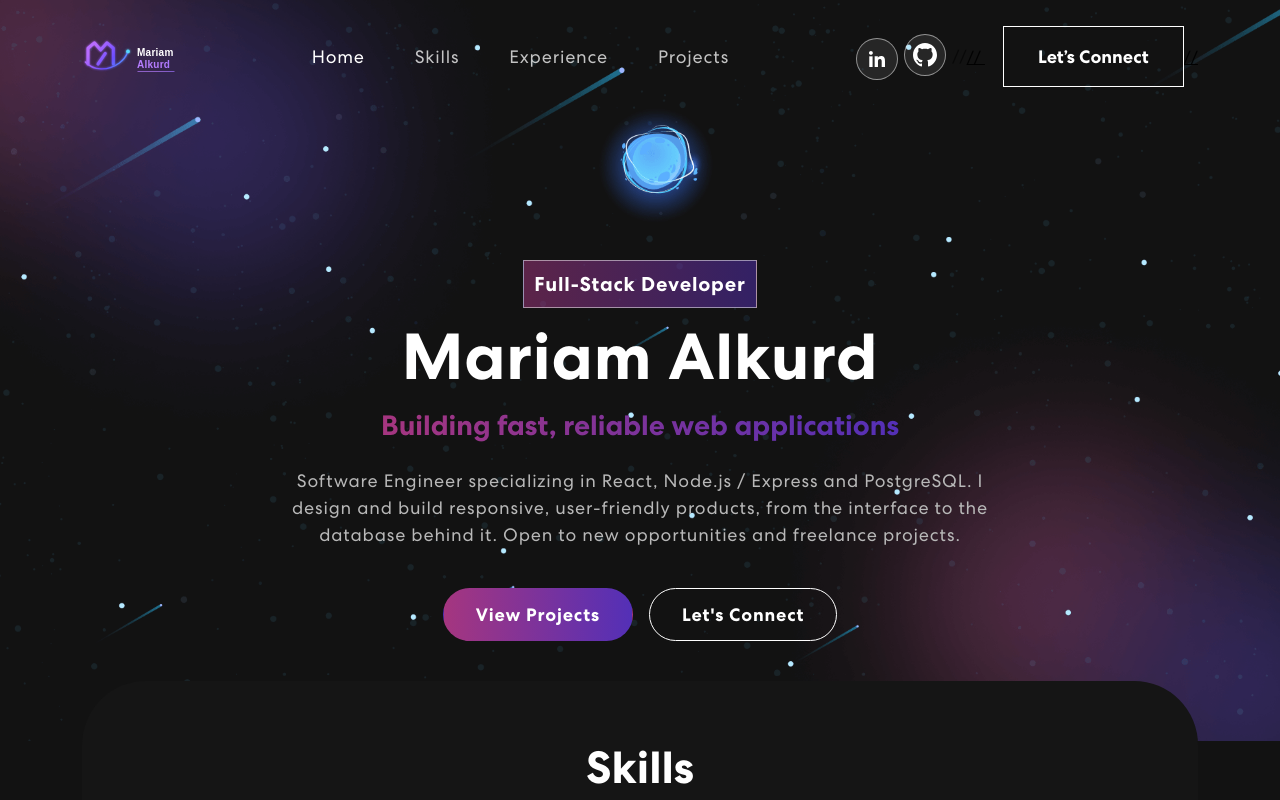
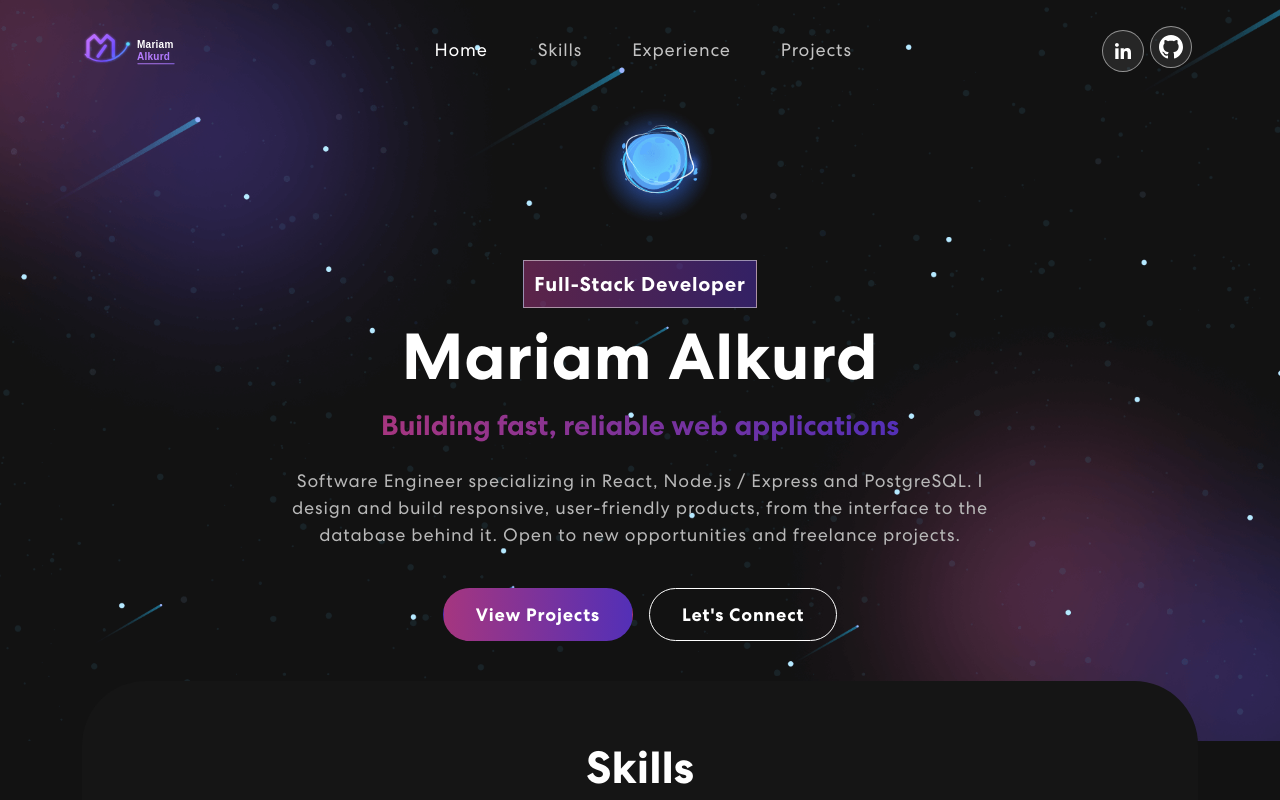
Before and after one commit to Maryamalkurd/frontPages_portfolio-, a React (Create React App) app: page / in a window 1280 px wide. Shown: the top 800 px of the page. Built offline with nearby package versions, Linux system fonts and the light colour scheme.

Commit message:
Update NavBar.js
Remove Connect

```diff
--- a/src/components/NavBar.js
+++ b/src/components/NavBar.js
@@ -62,9 +62,6 @@ export const NavBar = () => {
 </div> */}
               {/* <a href="#"><img src={navIcon3} alt="" /></a> */}
             </div>
-            // <HashLink to='/#connect'>
-            //   <button className="vvd"><span>Let’s Connect</span></button>
-            // </HashLink>
           </span>
         </Navbar.Collapse>
       </Container>
```
